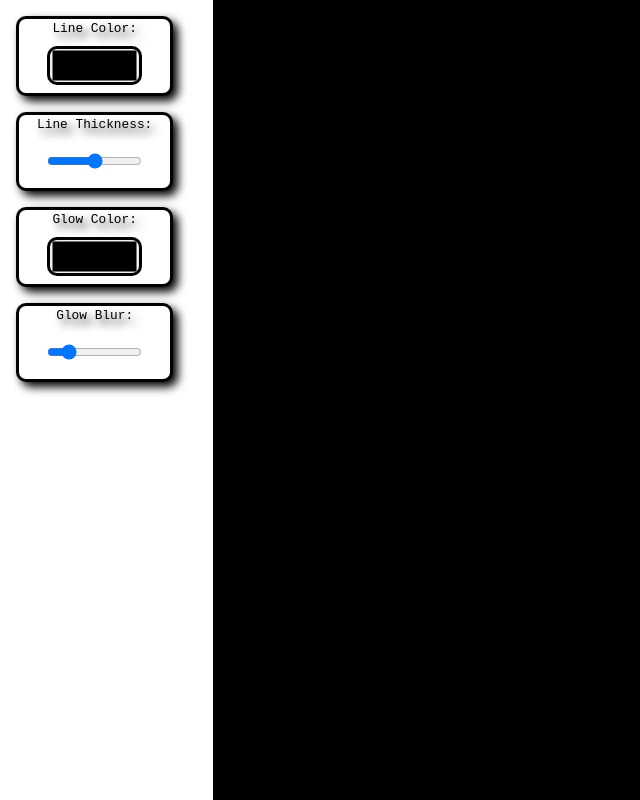
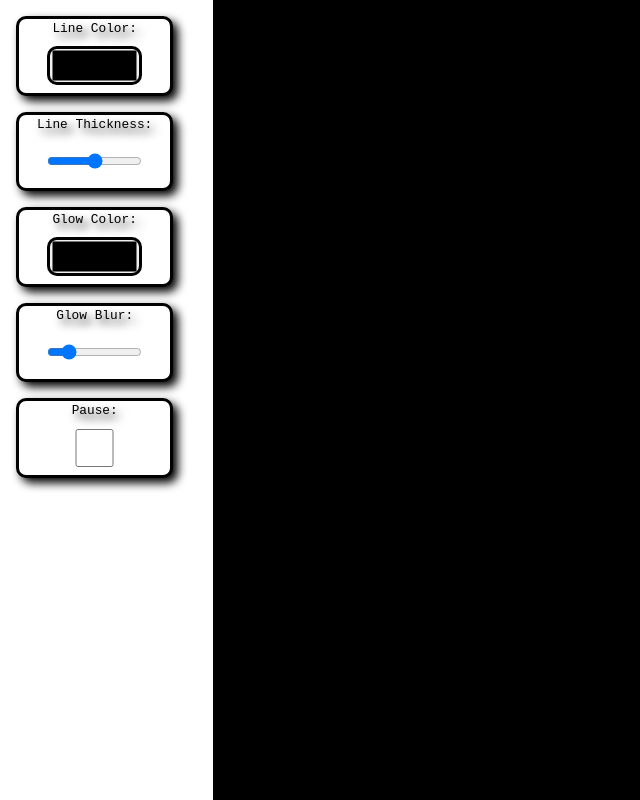
Before and after one commit to benyomtov/LightBox, a React (Create React App) app: page / in a window 1280 px wide. Shown: the whole page, without its empty margins (0-640 px from the left). Built offline with nearby package versions, Linux system fonts and the light colour scheme; a web font is replaced by a local one.

Commit message:
added pause button

```diff
--- a/src/components/BodyContainer.js
+++ b/src/components/BodyContainer.js
@@ -5,22 +5,30 @@ function DrawOnDiv({ color, alternateColor, shadowColor, highlightColor }) {
   const [isDrawing, setIsDrawing] = useState(false);
   const [lastX, setLastX] = useState(0);
   const [lastY, setLastY] = useState(0);
-  const [lineColor, setLineColor] = useState("black");
-  const [glowColor, setGlowColor] = useState("black");
+  const [lineColor, setLineColor] = useState("#000000");
+  const [glowColor, setGlowColor] = useState("#000000");
   const [lineThickness, setLineThickness] = useState(50);
   const [glowBlur, setGlowBlur] = useState(15);
+  const [paused, setPaused] = useState(false);
 
   useEffect(() => {
-    const canvas = canvasRef.current;
-    const context = canvas.getContext("2d");
+    let interval = null;
 
-    let alpha = 0.1;
+    if (!paused) {
+      const canvas = canvasRef.current;
+      const context = canvas.getContext("2d");
+      const alpha = 0.1;
 
-    const interval = setInterval(() => {
-      context.fillStyle = `rgba(0, 0, 0, ${alpha})`;
-      context.fillRect(0, 0, canvas.width, canvas.height);
-    }, 200);
-  }, []);
+      interval = setInterval(() => {
+        context.fillStyle = `rgba(0, 0, 0, ${alpha})`;
+        context.fillRect(0, 0, canvas.width, canvas.height);
+      }, 200);
+    }
+
+    return () => {
+      clearInterval(interval);
+    };
+  }, [paused]);
 
   useEffect(() => {
     const canvas = canvasRef.current;
@@ -162,6 +170,19 @@ function DrawOnDiv({ color, alternateColor, shadowColor, highlightColor }) {
               />
             </p>
           </div>
+            <div className="row">
+            <p className="text-center" style={styles.font}>
+                Pause:{" "}
+                <input
+                id="pause"
+                type="checkbox"
+                style={styles.colorPicker}
+                className="m-2 w-75"
+                onChange={(e) => {setPaused(e.target.checked);
+                console.log(e.target.checked);}}
+                />
+            </p>
+            </div>
         </div>
       </div>
       <canvas
@@ -169,7 +190,7 @@ function DrawOnDiv({ color, alternateColor, shadowColor, highlightColor }) {
         width={window.innerWidth}
         height={window.innerHeight}
         style={{
-          backgroundColor: "black",
+          backgroundColor: "#000000",
           top: 0,
           left: 0,
           zIndex: -1,
```
